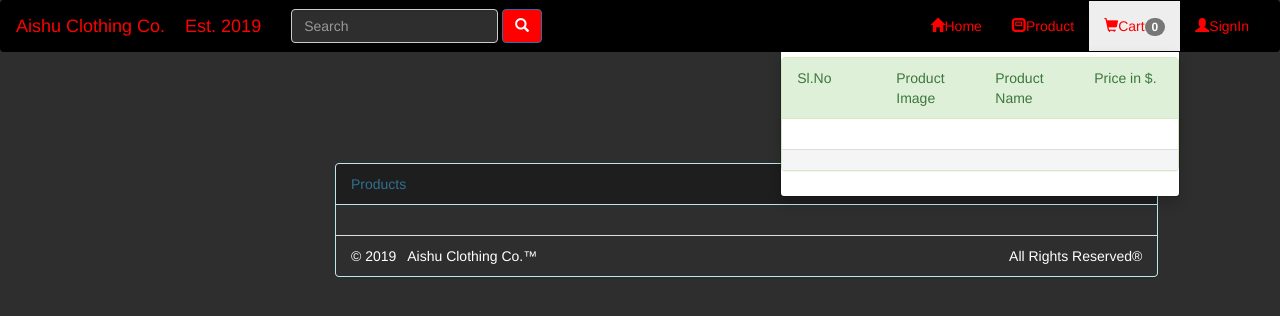
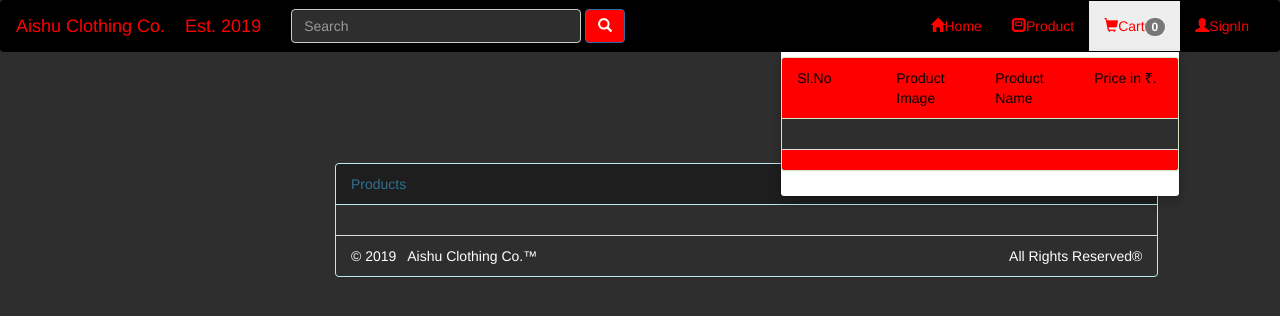
Before and after one commit to arnoldrebello/E-Commerce-on-Clothing, a PHP site: page / in a window 1280 px wide, after a click that opens the changed part. Shown: the top 316 px of the page. Run offline with PHP 8.4, Linux system fonts and the light colour scheme.

Commit message:
page background color and text color changed

```diff
--- a/index.php
+++ b/index.php
@@ -35,28 +35,32 @@ body{
 			<div class="collapse navbar-collapse" id="collapse">
 				<form class="navbar-form navbar-left">
 			        <div class="form-group">
-			          <input type="text" class="form-control" placeholder="Search" id="search" style = "background-color: rgb(46,46,46);">
+			          <input type="text" class="form-control" placeholder="Search" id="search" style = "background-color: rgb(46,46,46); width: 290px" >
 			        </div>
 			        <button type="submit" class="btn btn-primary" id="search_btn" style="background-color: red"><span class="glyphicon glyphicon-search"></span></button>
 			     </form>
+
+
+
+
 				<ul class="nav navbar-nav navbar-right" >
 					<ul class="nav navbar-nav">
 						<li><a href="index.php" style="color:Red;"><span class="glyphicon glyphicon-home"></span>Home</a></li>
 						<li><a href="index.php" style="color:Red;"><span class="glyphicon glyphicon-modal-window"></span>Product</a></li>
 					</ul>
 					<li><a href="#" class="dropdown-toggle" data-toggle="dropdown" style="color:Red;"><span class="glyphicon glyphicon-shopping-cart"></span>Cart<span class="badge">0</span></a>
-						<div class="dropdown-menu" style="width:400px;">
-							<div class="panel panel-success">
-								<div class="panel-heading">
-									<div class="row">
+						<div class="dropdown-menu" style="width:400px;" style="background-color: rgb(46,46,46);">
+							<div class="panel panel-success" style="background-color: rgb(46,46,46);">
+								<div class="panel-heading" style="background-color: red;">
+									<div class="row" style="color:black">
 										<div class="col-md-3">Sl.No</div>
 										<div class="col-md-3">Product Image</div>
 										<div class="col-md-3">Product Name</div>
-										<div class="col-md-3">Price in $.</div>
+										<div class="col-md-3">Price in &#x20B9.</div>
 									</div>
 								</div>
-								<div class="panel-body">
-									<div id="cart_product">
+								<div class="panel-body" style="background-color: rgb(46,46,46);" >
+									<div id="cart_product" style="background-color: rgb(46,46,46);">
 									<!--<div class="row">
 										<div class="col-md-3">Sl.No</div>
 										<div class="col-md-3">Product Image</div>
@@ -65,10 +69,15 @@ body{
 									</div>-->
 									</div>
 								</div>
-								<div class="panel-footer"></div>
+								<div class="panel-footer" style="background-color: red"></div>
 							</div>
 						</div>
 					</li>
+
+
+
+
+
 
 					<li><a href="#" class="dropdown-toggle" data-toggle="dropdown" style="color:Red;"><span class="glyphicon glyphicon-user"></span>SignIn</a>
 						<ul class="dropdown-menu">
@@ -82,10 +91,12 @@ body{
 											<label for="email">Password</label>
 											<input type="password" class="form-control" name="password" id="password" required/>
 											<p><br/></p>
-											<a href="#" style="color:white; list-style:none;">Forgotten Password</a><input type="submit" class="btn btn-success" style="float:right;">
+											<input type="submit" class="btn btn-success" style="float:right;">
+											<a href="#" style="color:white; list-style:none;">Forgotten Password </br></a>
+											<a href="customer_registration.php" style="color:white; list-style:none;">New User</a>
+
 										</form>
 									</div>
-									<div class="panel-footer" id="e_msg"></div>
 								</div>
 							</div>
 						</ul>
```
Also changed, not shown: 1 other file.
